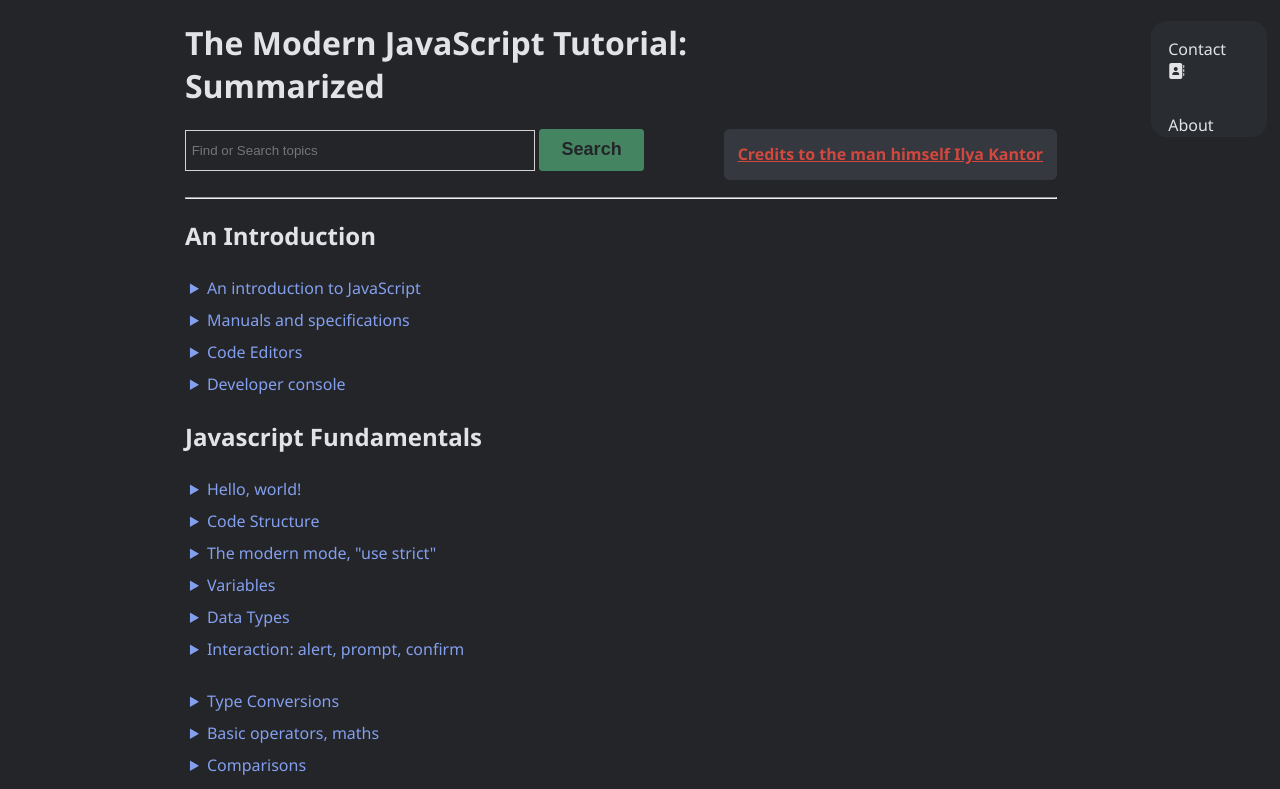
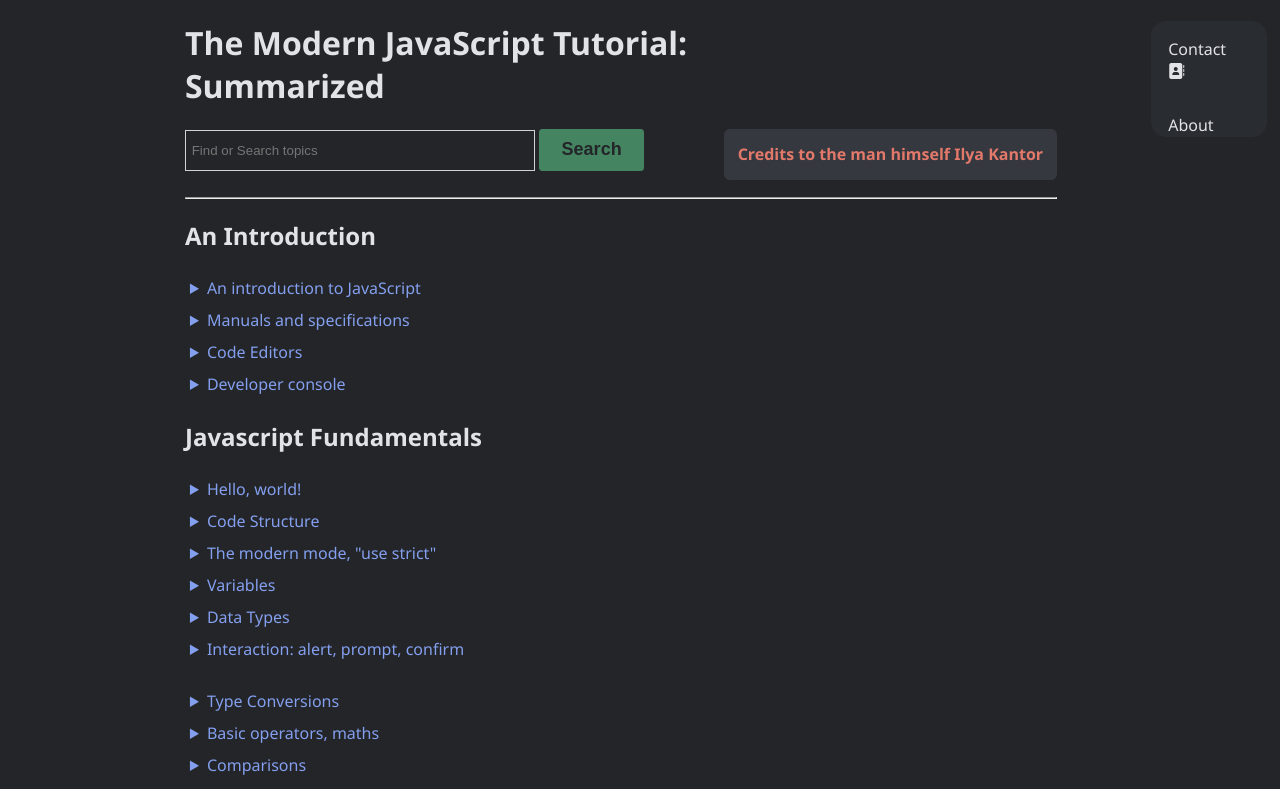
Before and after one commit to KuyaYow/JsInfo-Summaries, a plain HTML site: page index.html in a window 1280 px wide. In both pictures the pointer is over the link "Credits to the man himself Ilya Kantor". Shown: the top 789 px of the page. Drawn offline with Linux system fonts and the light colour scheme.

Commit message:
Add index.html

```diff
--- a/index.html
+++ b/index.html
@@ -86,9 +86,8 @@
       }
       .credits:hover {
         background-color: #35383f;
-        color: #d2483e;
+        color: #e3796a;
         cursor: pointer;
-        text-decoration: underline;
       }
       .searchbar {
         float: left;
```
